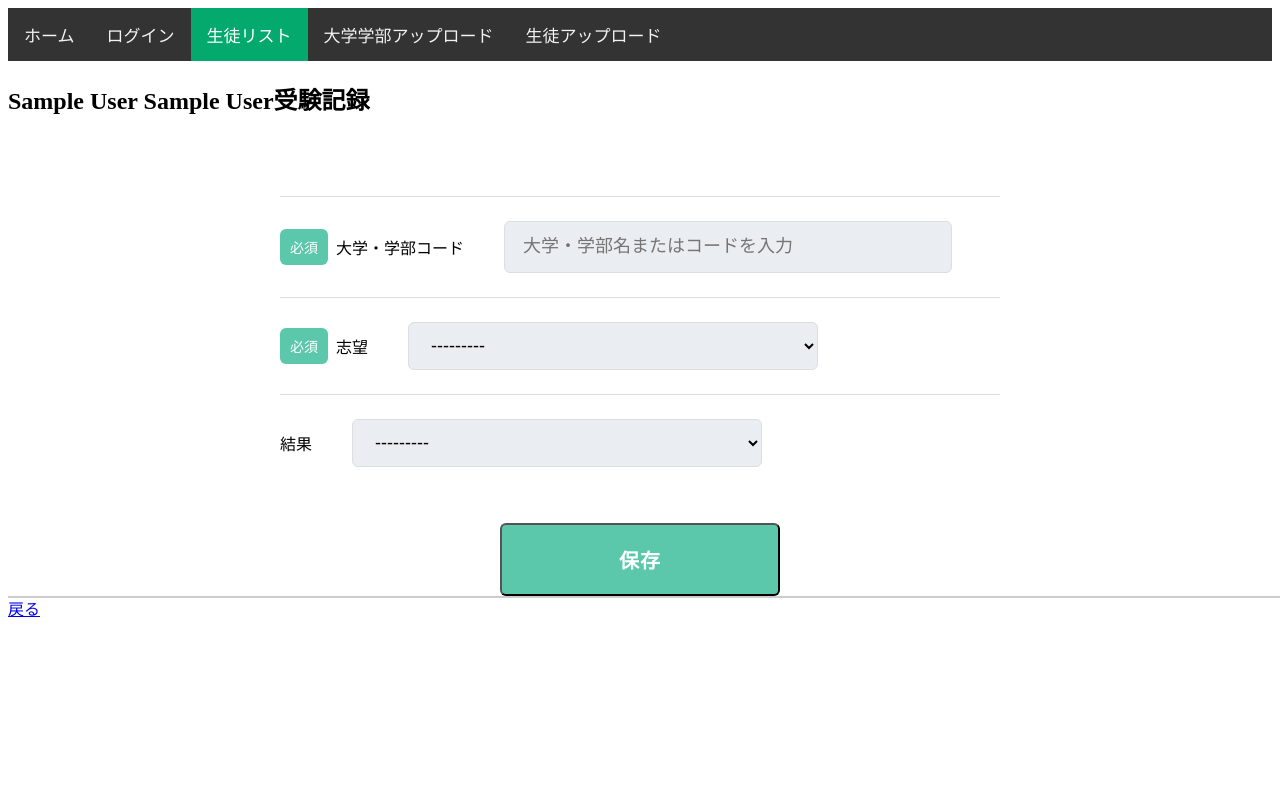
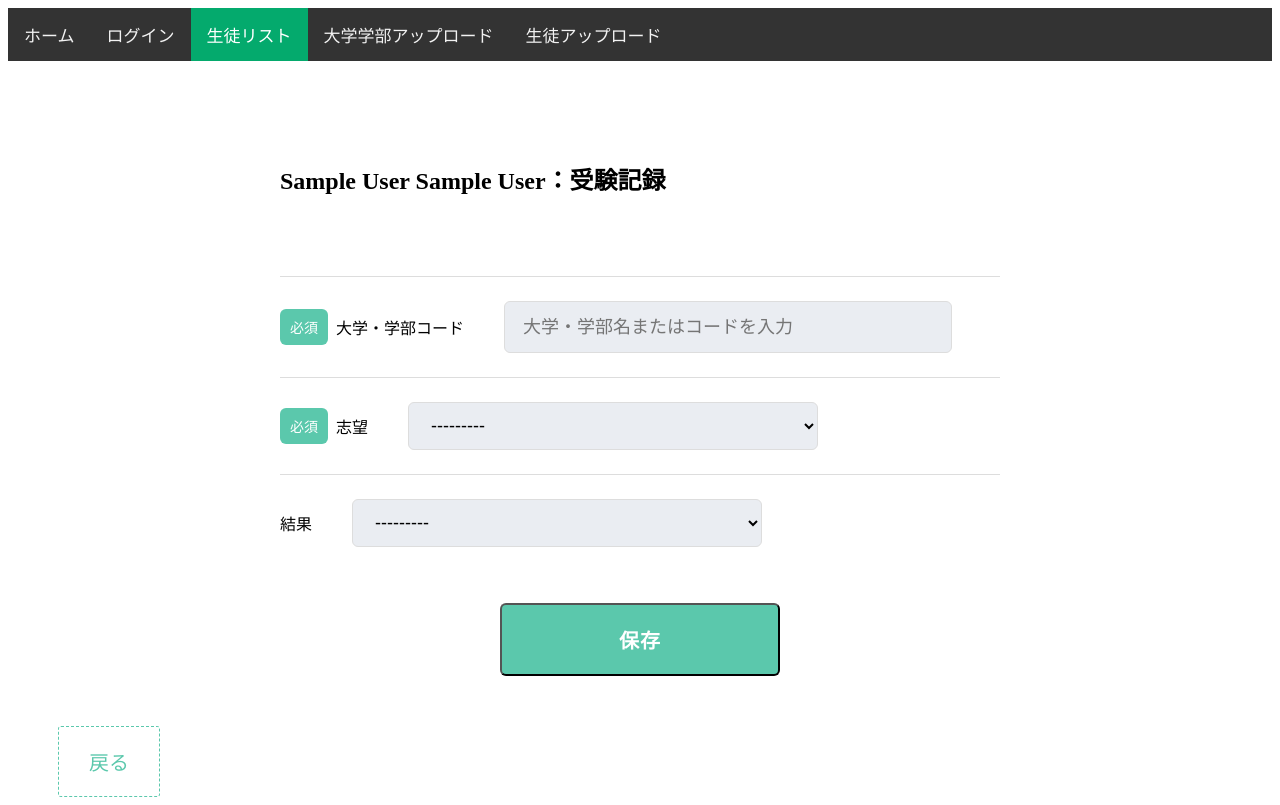
Before and after one commit to k4pu/admission_exam, a Django app: page /admission_exam_db/student/1/create_student_admission_exam in a window 1280 px wide. Before the commit the page ends 617 px from the top, so only its background shows below. Run offline with Django 5.2, Linux system fonts and the light colour scheme; tables that the repository leaves empty hold one stand-in row (values such as "Sample post").

Commit message:
added css to return button.

```diff
--- a/admission_exam_db/static/admission_exam_db/css/style.css
+++ b/admission_exam_db/static/admission_exam_db/css/style.css
@@ -12,6 +12,18 @@
   padding: 14px 16px;
   text-decoration: none;
   font-size: 17px;
+}
+
+h2 {
+  margin-top: 100px;
+  margin-left: auto;
+  margin-right: auto;
+  max-width: 720px;
+}
+@media screen and (max-width: 480px) {
+  h2 {
+    margin-top: 60px;
+  }
 }
 
 /* Form用 */
@@ -195,11 +207,9 @@
 }
 
 #autocomplete-results {
-    border: 1px solid #ccc;
-    background: white;
+    background: #eee;
     max-height: 200px;
     overflow-y: auto;
-    position: absolute;
     z-index: 1000;
     width: 100%;
 }
@@ -212,3 +222,21 @@
 .autocomplete-item:hover {
     background-color: #f0f0f0;
 }
+
+.Page-Btn {
+    display: inline-block;
+    padding: 20px 30px;
+    text-decoration: none;
+    color: #5bc8ac;
+    border: dashed 1px #5bc8ac;
+    margin-top: 50px;
+    margin-left: 50px;
+    font-size: 20px;
+    border-radius: 3px;
+    transition: .4s;
+}
+
+.Page-Btn:hover {
+    border-style: dotted;
+    color: #5bc8ac;
+}
--- a/admission_exam_db/templates/admission_exam_db/student_admission_exam_form.html
+++ b/admission_exam_db/templates/admission_exam_db/student_admission_exam_form.html
@@ -4,10 +4,10 @@
 {% load static %}
     <script src="{% static 'admission_exam_db/js/autocomplete.js' %}" defer></script>
 {% endblock %}
-{% block title %}{{ student_name }}受験記録{% endblock %}
+{% block title %}{{ student_name }}：受験記録{% endblock %}
 
 {% block content %}
-<h2>{{ student_name }}受験記録</h2>
+<h2>{{ student_name }}：受験記録</h2>
 <form method="post">
 {% csrf_token %}
 <div class="Form">
@@ -19,10 +19,12 @@
             <label class="From-Item-Lable" for="{{ field.id_for_label }}">{{ field.label }}</label>
             {{ field }}
         </div>
+        {% if field.name == 'university_faculty' %}
+            <div id="autocomplete-results"></div><!-- オートコンプリート候補表示用 -->
+        {% endif %}
     {% endfor %}
 </div>
 <button class="Form-Btn" type="submit">保存</button>
 </form>
-<div id="autocomplete-results"></div><!-- オートコンプリート候補表示用 -->
-<a href="{% url 'admission_exam_db:student_detail' student_id=student_id %}">戻る</a>
+<a href="{% url 'admission_exam_db:student_detail' student_id=student_id %}" class="Page-Btn">戻る</a>
 {% endblock %}
```
